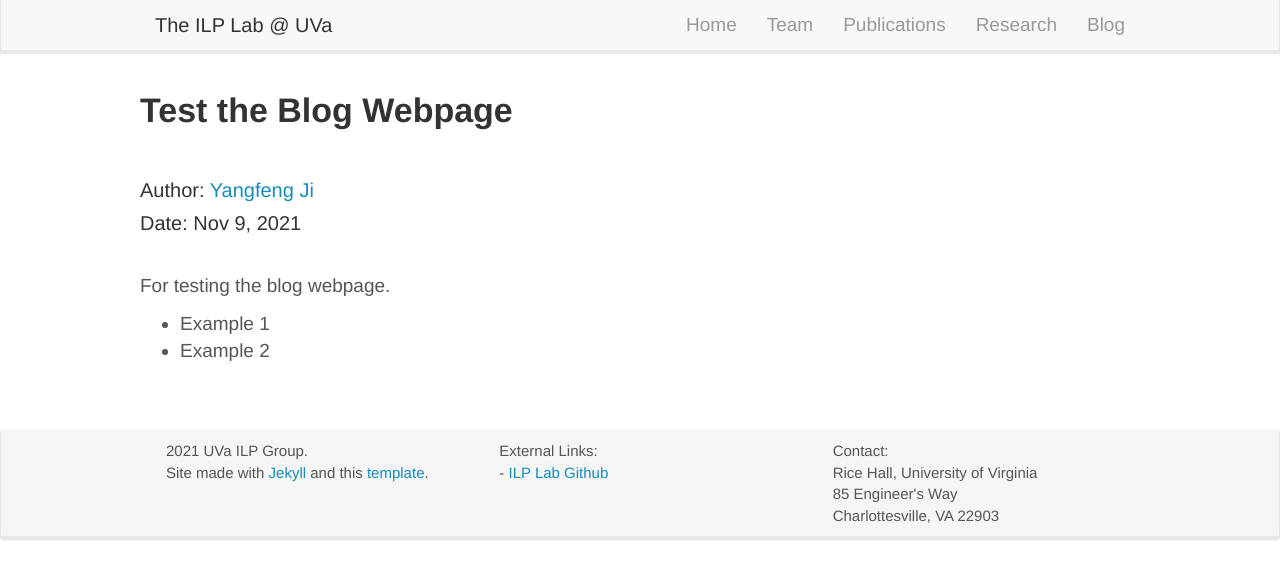
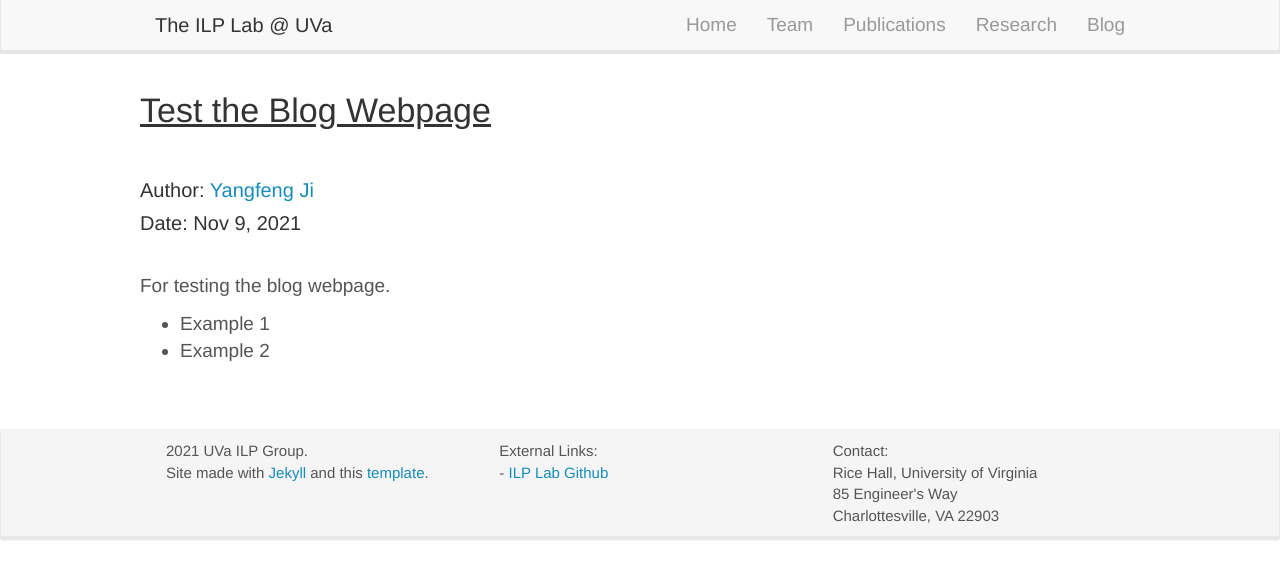
Before and after one commit to uvanlp/uvanlp.github.io, a Jekyll site: the page built from _posts/2021-11-09-test.md, in a window 1280 px wide. Shown: the top 579 px of the page. Built offline with Jekyll 4.4.1, drawn with Linux system fonts in a browser that asks for light colours; nearby versions of some CDN libraries.

Commit message:
Update the post title format

```diff
--- a/_layouts/post.html
+++ b/_layouts/post.html
@@ -6,7 +6,7 @@ layout: default
 <article class="post" itemscope itemtype="http://schema.org/BlogPosting">
 
   <header class="post-header">
-    <h2 class="post-title" itemprop="name headline"><b>{{ page.title }}</b></h2><br>
+    <h2><u>{{ page.title }}</u></h2><br>
     <h4>Author: <a href="{{ page.homepage }}">{{ page.author }}</a> </h4>
     <h4>Date: {{ page.date | date: "%b %-d, %Y" }}</h4>
   </header>
```
